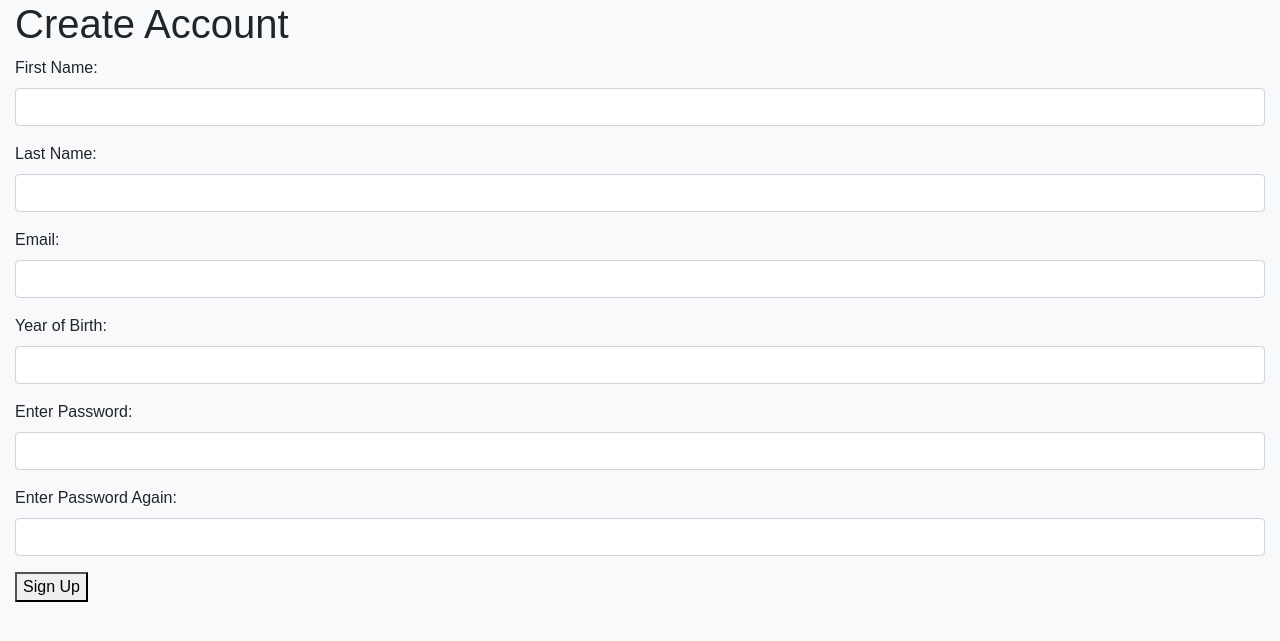
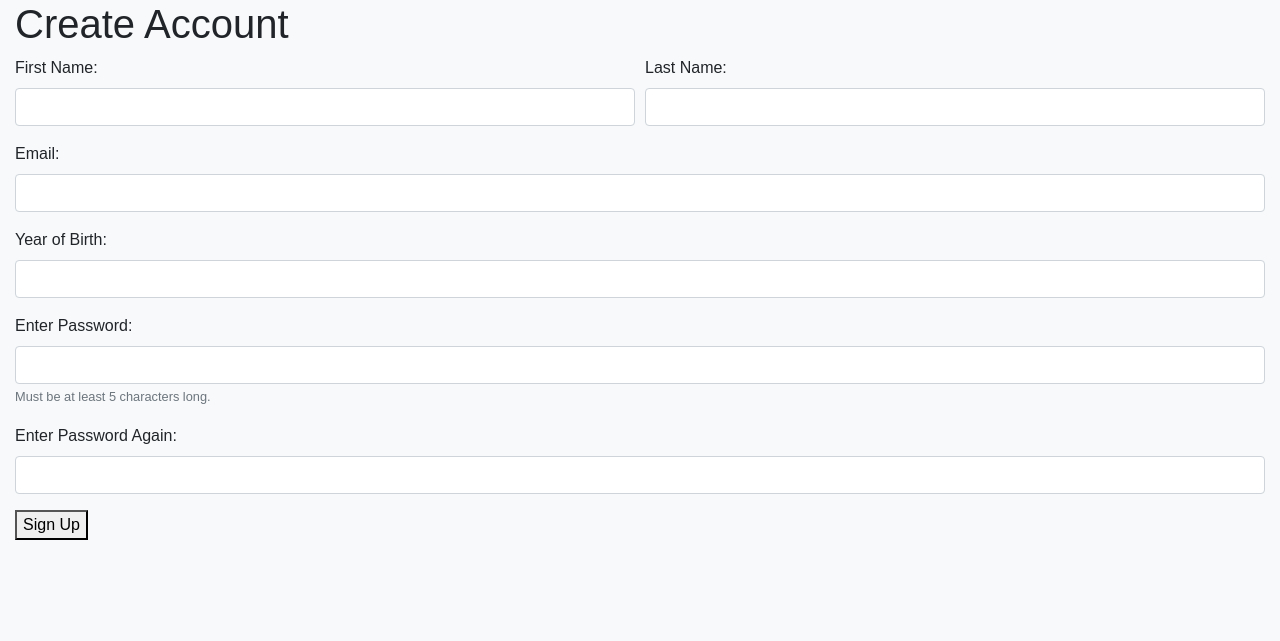
Before and after one commit to julioceaseless/Appiary, a Python web app: template web/templates/sign-up.html in a window 1280 px wide. Shown: the part 56-697 px from the top of the page. Run offline with Jinja, Linux system fonts and the light colour scheme; the template is opened without the code that fills it, so the values that code supplies are empty.

Commit message:
Add more bootstrap to the form

```diff
--- a/web/templates/sign-up.html
+++ b/web/templates/sign-up.html
@@ -5,13 +5,15 @@
 {% block content %}
   <h1>Create Account</h1>
     <form action="{{ url_for('views.sign_up') }}" method="post">
-      <div class="form-group">
-        <label for="first_name">First Name:</label>
-        <input type="text" class="form-control" id="first_name" name="first_name" required>
-      </div>
-      <div class="form-group">
-        <label for="last_name">Last Name:</label>
-        <input type="text" class="form-control" id="last_name" name="last_name" required>
+      <div class="form-row">
+        <div class="form-group col-md-6">
+          <label for="first_name">First Name:</label>
+          <input type="text" class="form-control" id="first_name" name="first_name" required>
+        </div>
+        <div class="form-group col-md-6">
+          <label for="last_name">Last Name:</label>
+          <input type="text" class="form-control" id="last_name" name="last_name" required>
+        </div>
       </div>
       <div class="form-group">
         <label for="email">Email:</label>
@@ -24,6 +26,9 @@
       <div class="form-group">
 	<label for="password1">Enter Password:</label>
 	<input type="password" class="form-control" id="password1" name="password1" minlength="5" required>
+	<small id="passwordHelpInline" class="text-muted">
+         Must be at least 5 characters long.
+        </small>
       </div>
       <div class="form-group">
 	<label for="password2">Enter Password Again:</label>
```
